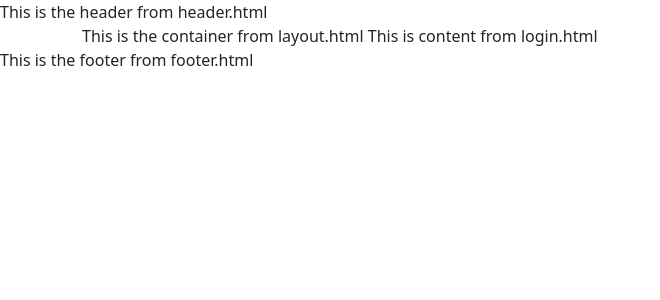
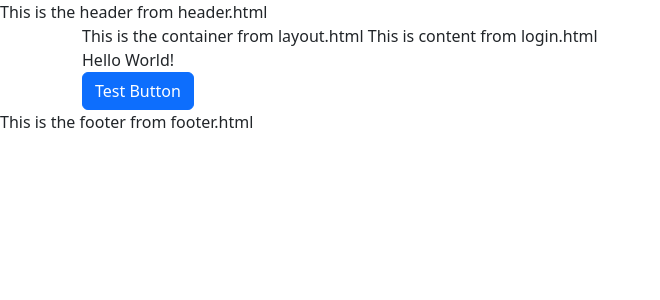
Before and after one commit to James-Garden/my-media-list-v3, a Django app: page /accounts/login/ in a window 1280 px wide. Shown: the top 300 px of the page, without its empty margins (0-660 px from the left). Run offline with Django 4.2, Linux system fonts and the light colour scheme; style sheets or scripts are compiled from the project's sources; some libraries are stand-ins or nearby versions.

Commit message:
added bootstrap and setup static files

```diff
--- /dev/null
+++ b/resources/stylesheets/bootstrap/colours.scss
@@ -0,0 +1,10 @@
+// Overrides for bootstrap default colours
+
+$primary:       #0d6efd;
+$secondary:     #6c757d;
+$success:       #198754;
+$info:          #0dcaf0;
+$warning:       #ffc107;
+$danger:        #dc3545;
+$light:         #f8f9fa;
+$dark:          #212529;
--- /dev/null
+++ b/resources/stylesheets/main.scss
@@ -0,0 +1,4 @@
+// Order of these import statements matter, for overrides to work, bootstrap *must* be at the bottom
+
+@import "bootstrap/colours";
+@import "../../node_modules/bootstrap/scss/bootstrap";
--- a/templates/accounts/login.html
+++ b/templates/accounts/login.html
@@ -2,4 +2,8 @@
 
 {% block content %}
     This is content from login.html
+    <div class="test">
+        Hello World!
+    </div>
+    <button class="btn btn-primary">Test Button</button>
 {% endblock %}
--- a/templates/layout.html
+++ b/templates/layout.html
@@ -1,9 +1,14 @@
+{% load compress %}
+{% load static %}
+
 <!DOCTYPE html>
 <html lang="en">
 <head>
     <meta charset="UTF-8">
     <title>{% block html_title %}{% endblock %}</title>
-    <link rel="stylesheet" href="https://cdn.jsdelivr.net/npm/bootstrap@5.2.0/dist/css/bootstrap.min.css">
+    {% compress css %}
+        <link rel="stylesheet" type="text/x-scss" href="{% static "stylesheets/main.scss" %}"/>
+    {% endcompress %}
     <script src="https://cdn.jsdelivr.net/npm/bootstrap@5.2.0/dist/js/bootstrap.bundle.min.js"></script>
     {% block extra_head %}{% endblock %}
 </head>
```
Also changed, not shown: my_media_list/settings.py (+12 -3 lines), package-lock.json (added).
